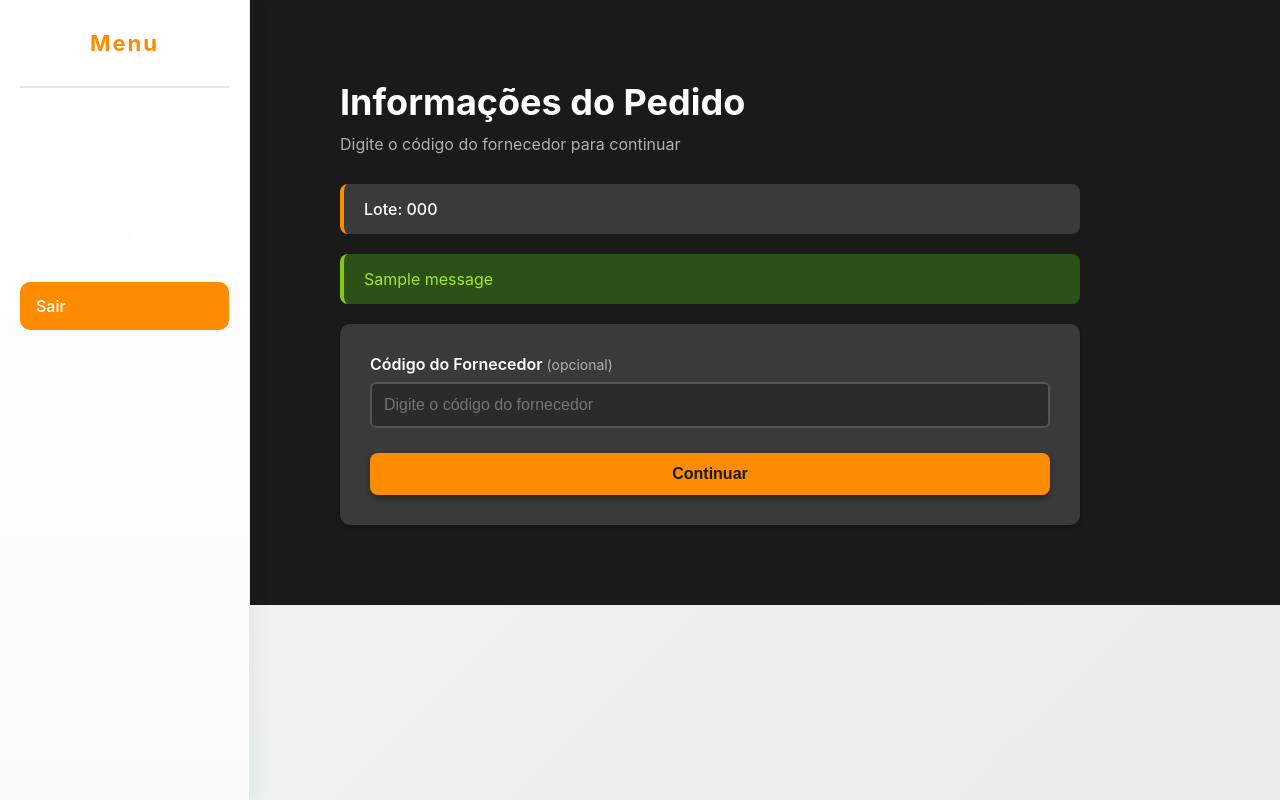
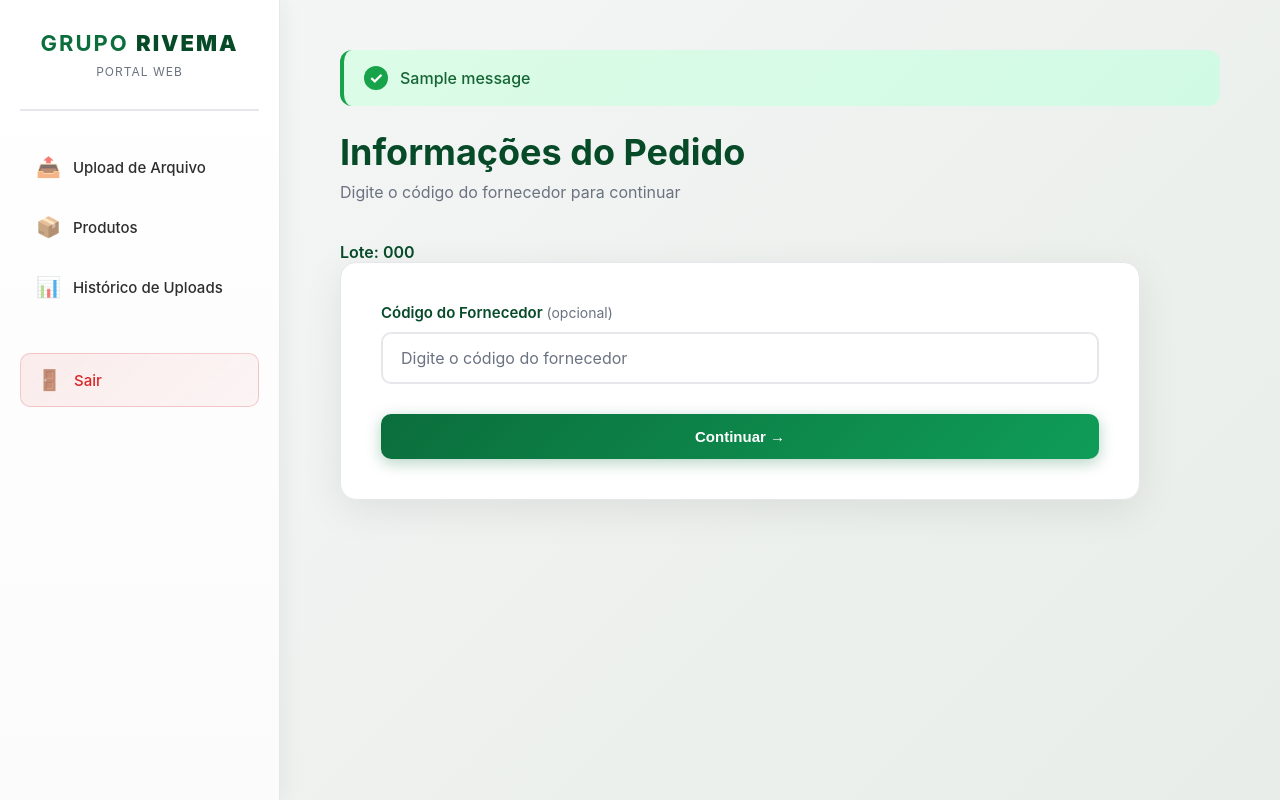
Before and after one commit to gruporivema/portalweb, a Django app: template Main/templates/Main/filter_selection.html in a window 1280 px wide. Run offline with Django 5.2, Linux system fonts and the light colour scheme; the template is opened without the code that fills it: values that come from a table or form of the project are taken from there, others are empty; tables that the repository leaves empty hold one stand-in row (values such as "Sample post"); one stand-in notice (Sample message) is shown.

Commit message:
ajustes 5

```diff
--- a/Main/templates/Main/filter_selection.html
+++ b/Main/templates/Main/filter_selection.html
@@ -1,145 +1,133 @@
+{% extends 'base.html' %}
 {% load static %}
-<!DOCTYPE html>
-<html lang="pt-BR">
-  <head>
-    <meta charset="UTF-8" />
-    <meta name="viewport" content="width=device-width, initial-scale=1.0" />
-    <meta name="description" content="Seleção de Filtros - Portal Web" />
-    <title>Seleção de Filtros - Portal Web</title>
-    <link rel="stylesheet" href="{% static 'Menu/css/menu.css' %}" />
+
+{% block title %}Seleção de Filtros{% endblock %}
+
+{% block description %}Digite o código do fornecedor para continuar - Portal Web Grupo Rivema{% endblock %}
+
+{% block extra_css %}
 <style>
-      body {
-        background-color: #1a1a1a !important;
-        color: #ffffff !important;
+  .info-card {
+    background: linear-gradient(135deg, var(--white) 0%, #FAFBFA 100%);
+    padding: 20px 25px;
+    border-radius: 12px;
+    margin-bottom: 25px;
+    border-left: 4px solid var(--primary);
+    box-shadow: 0 4px 15px rgba(0, 0, 0, 0.05);
   }
-      /* Override menu.css to completely disable hover effects */
-      #sidebar {
-        position: fixed !important;
-        left: 0 !important;
-        top: 0 !important;
-        height: 100vh !important;
-        width: 250px !important;
-        background-color: #2a2a2a !important;
-        transform: none !important;
-        transition: none !important;
+
+  .info-card p {
+    margin: 0;
+    color: var(--primary-dark);
+    font-weight: 600;
+    font-size: 16px;
   }
-      .sidebar-header h2 {
-        color: #ff8c00 !important;
+
+  .form-card {
+    background: var(--white);
+    padding: 40px;
+    border-radius: 16px;
+    box-shadow: 0 10px 40px rgba(0, 0, 0, 0.08);
+    border: 1px solid var(--border);
   }
-      .submenu {
-        display: none !important;
+
+  .form-group {
+    margin-bottom: 25px;
   }
-      .nav-group:hover .submenu {
-        display: none !important;
-        max-height: 0 !important;
-        opacity: 0 !important;
+
+  .form-group label {
+    display: block;
+    margin-bottom: 10px;
+    color: var(--primary-dark);
+    font-weight: 600;
+    font-size: 15px;
   }
-      #main-content {
-        margin-left: 250px !important;
-        transition: none !important;
-        background-color: #1a1a1a !important;
+
+  .form-group label .optional {
+    color: var(--muted);
+    font-weight: 400;
+    font-size: 14px;
   }
-      /* Disable all hover effects on nav buttons */
-      .nav-button, .nav-link {
-        transition: none !important;
-        opacity: 1 !important;
-        visibility: visible !important;
-        display: flex !important;
-        color: #ffffff !important;
+
+  .form-group input[type="text"] {
+    width: 100%;
+    padding: 14px 18px;
+    border: 2px solid var(--border);
+    border-radius: 10px;
+    font-size: 16px;
+    color: var(--text);
+    background-color: var(--white);
+    transition: all 0.3s ease;
+    box-sizing: border-box;
   }
-      .nav-button:hover, .nav-link:hover {
-        background-color: #3a3a3a !important;
-        transform: none !important;
+
+  .form-group input[type="text"]:focus {
+    outline: none;
+    border-color: var(--primary);
+    box-shadow: 0 0 0 4px rgba(11, 110, 60, 0.1);
   }
-      .nav-button span, .nav-link span {
-        opacity: 1 !important;
-        visibility: visible !important;
-        display: inline !important;
+
+  .form-group input[type="text"]::placeholder {
+    color: var(--muted);
   }
+
+  .form-actions {
+    display: flex;
+    gap: 15px;
+    margin-top: 30px;
+  }
+
+  .form-actions .btn-primary {
+    flex: 1;
+  }
+
   @media (max-width: 768px) {
-        #sidebar {
-          transform: none !important;
+    .form-card {
+      padding: 25px;
+    }
+
+    .form-actions {
+      flex-direction: column;
     }
   }
 </style>
-  </head>
+{% endblock %}
 
-  <body>
-    <aside id="sidebar" aria-label="Menu lateral de navegação">
-      <div class="sidebar-header">
-        <h2>Menu</h2>
+{% block content %}
+<div style="max-width: 800px;">
+  <div class="page-header">
+    <h1 class="page-title">Informações do Pedido</h1>
+    <p class="page-subtitle">Digite o código do fornecedor para continuar</p>
   </div>
 
-      <nav class="sidebar-nav" aria-label="Menu principal">
-        <div class="nav-group">
-          <a href="{% url 'Main:upload_file' %}" class="nav-button nav-link">
-            <span>Upload de Arquivo</span>
-          </a>
+  <div class="info-card">
+    <p>Lote: {{ batch.batch_code }}</p>
   </div>
 
-        <div class="nav-group">
-          <a href="{% url 'Main:product_list' %}" class="nav-button nav-link">
-            <span>Produtos</span>
-          </a>
-        </div>
-
-        <div class="nav-group">
-          <a href="{% url 'Main:upload_history' %}" class="nav-button nav-link">
-            <span>Histórico de Uploads</span>
-          </a>
-        </div>
-
-        <div class="nav-group">
-          <a href="{% url 'Main:logout' %}" class="nav-button nav-link" style="margin-top: 20px; background-color: #ff8c00;">
-            <span>Sair</span>
-          </a>
-        </div>
-      </nav>
-    </aside>
-
-    <main id="main-content" style="margin-left: 250px;">
-      <div style="padding: 30px; max-width: 800px;">
-
-        <h1 style="color: #ffffff; margin-bottom: 10px;">Informações do Pedido</h1>
-        <p style="color: #b0b0b0; margin-bottom: 30px;">Digite o código do fornecedor para continuar</p>
-
-        <div style="background: #3a3a3a; padding: 15px 20px; border-radius: 8px; margin-bottom: 20px; border-left: 4px solid #ff8c00;">
-          <p style="margin: 0; color: #ffffff; font-weight: 500;">Lote: {{ batch.batch_code }}</p>
-        </div>
-
-        {% if messages %}
-          {% for message in messages %}
-            <div style="padding: 15px 20px; border-radius: 8px; margin-bottom: 20px;
-              {% if message.tags == 'success' %}background-color: #2d5016; color: #a3e635; border-left: 4px solid #84cc16;
-              {% elif message.tags == 'error' %}background-color: #5c1a1a; color: #fca5a5; border-left: 4px solid #ef4444;
-              {% else %}background-color: #3a3a3a; color: #ff8c00; border-left: 4px solid #ff8c00;{% endif %}">
-              {{ message }}
-            </div>
-          {% endfor %}
-        {% endif %}
-
-        <div style="background: #3a3a3a; padding: 30px; border-radius: 10px; box-shadow: 0 2px 4px rgba(0,0,0,0.3);">
+  <div class="form-card">
     <form method="post">
       {% csrf_token %}
 
-            <div style="margin-bottom: 25px;">
-              <label for="fornecedor_code" style="display: block; margin-bottom: 8px; color: #ffffff; font-weight: 600;">
-                Código do Fornecedor <span style="color: #b0b0b0; font-weight: 400; font-size: 14px;">(opcional)</span>
+      <div class="form-group">
+        <label for="fornecedor_code">
+          Código do Fornecedor
+          <span class="optional">(opcional)</span>
         </label>
-              <input type="text" name="fornecedor_code" id="fornecedor_code" placeholder="Digite o código do fornecedor"
-                      style="width: 100%; padding: 12px; border: 2px solid #555555; border-radius: 6px; font-size: 16px; color: #ffffff; background-color: #2a2a2a; box-sizing: border-box;">
+        <input
+          type="text"
+          name="fornecedor_code"
+          id="fornecedor_code"
+          placeholder="Digite o código do fornecedor"
+          autocomplete="off"
+        />
       </div>
 
-            <div style="display: flex; gap: 15px;">
-              <button type="submit" style="flex: 1; padding: 12px 24px; background: #ff8c00; color: #1a1a1a; border: none; border-radius: 8px; font-size: 16px; font-weight: 600; cursor: pointer; transition: transform 0.2s ease, box-shadow 0.2s ease; box-shadow: 0 4px 6px rgba(0,0,0,0.3);">
-                Continuar
+      <div class="form-actions">
+        <button type="submit" class="btn-primary">
+          Continuar →
         </button>
       </div>
     </form>
   </div>
 </div>
-    </main>
-
-    <script src="{% static 'Menu/js/menu.js' %}"></script>
-  </body>
-</html>
+{% endblock %}
```
Lines whose indentation alone changed are shown as unchanged.
